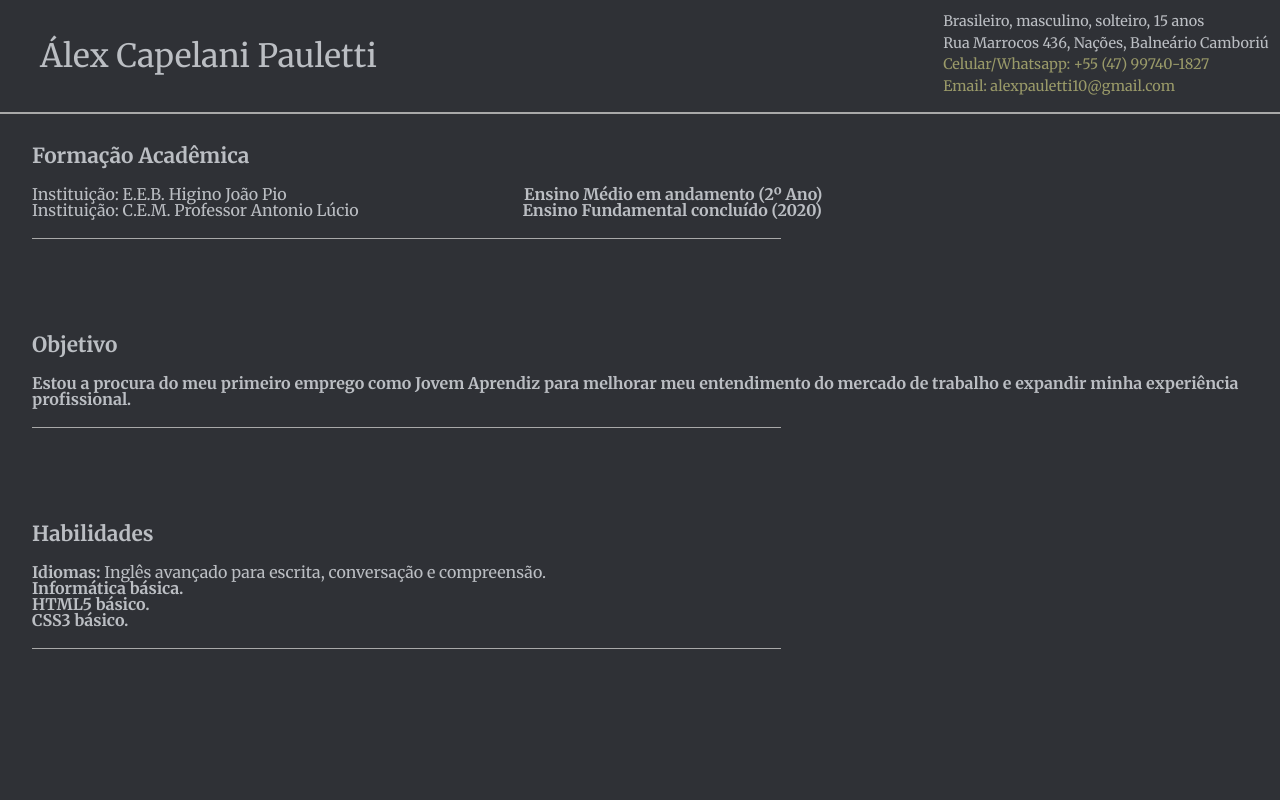
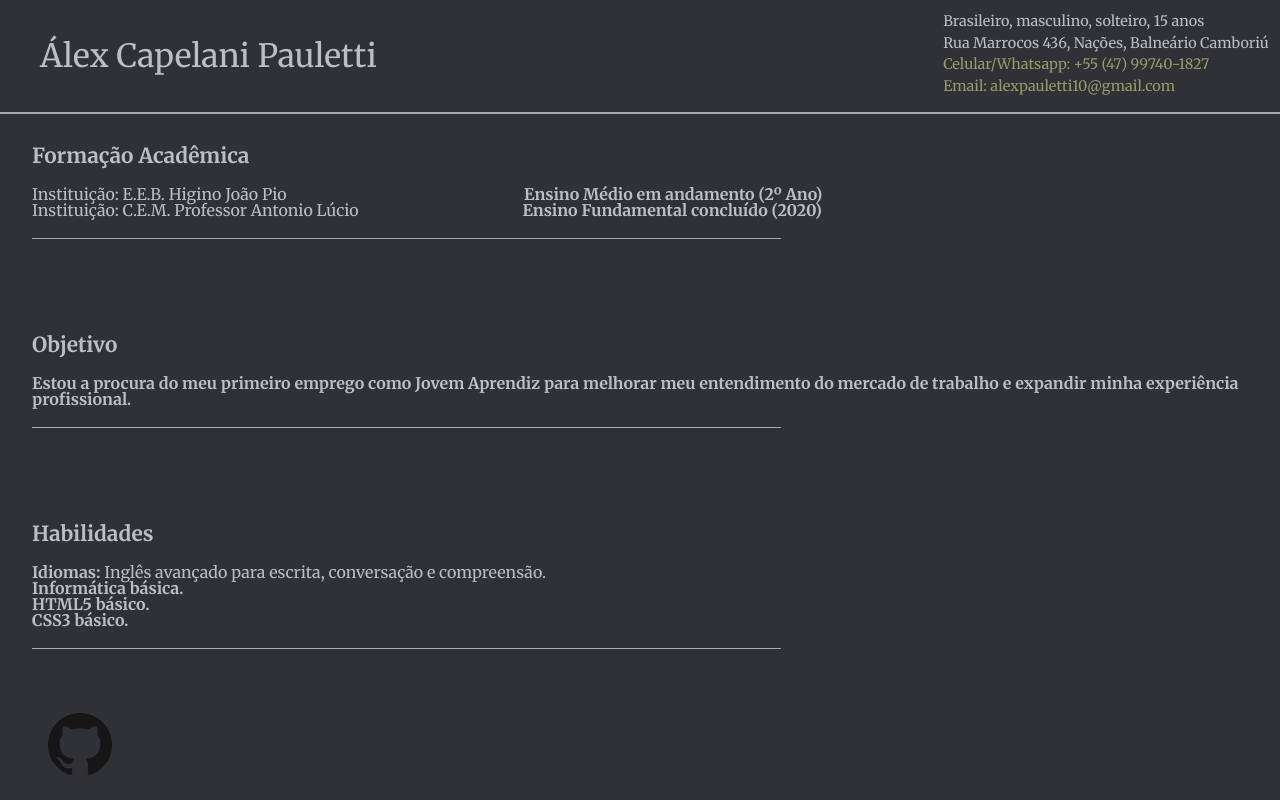
Before and after one commit to AlexPauletti/AlexPauletti.github.io, a plain HTML site: page index.html in a window 1280 px wide. Drawn offline with Linux system fonts and the light colour scheme.

Commit message:
Added github link to future footer

```diff
--- a/currículo.css
+++ b/currículo.css
@@ -57,6 +57,10 @@ nav a:hover {
 	color: #777750;
 }
 
+
+
+
+/* conteúdo */
 main {
 	display: flex;
 	flex-direction: column;
@@ -100,3 +104,17 @@ main {
     padding-top: 20px;
     border-bottom: 1px solid darkgray;
 }
+
+
+
+/* rodapé */
+
+footer {
+	display: flex;
+	justify-content: flex-start;
+}
+
+
+footer a {
+	margin-left: 3rem;
+}
--- a/index.html
+++ b/index.html
@@ -44,5 +44,13 @@
  	    	</fieldset>
  	    </main>
 
+
+		<footer>
+            <a href="https://github.com/AlexPauletti">
+                <img src="images/github-icon.png">
+			</a>
+
+
+		</footer>
 	</body>
-</html>
+</html
```
Also changed, not shown: images/github-icon.png (added).
